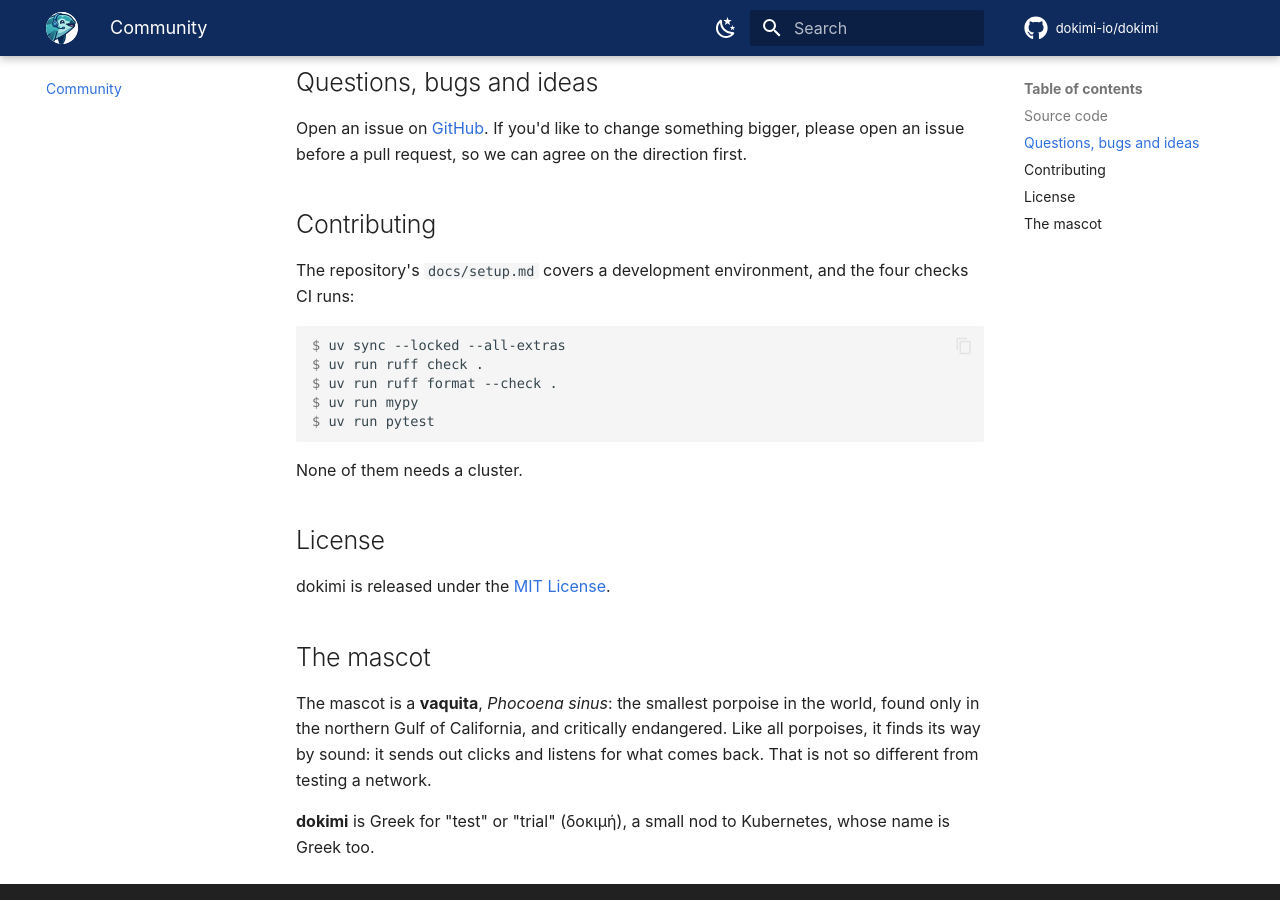
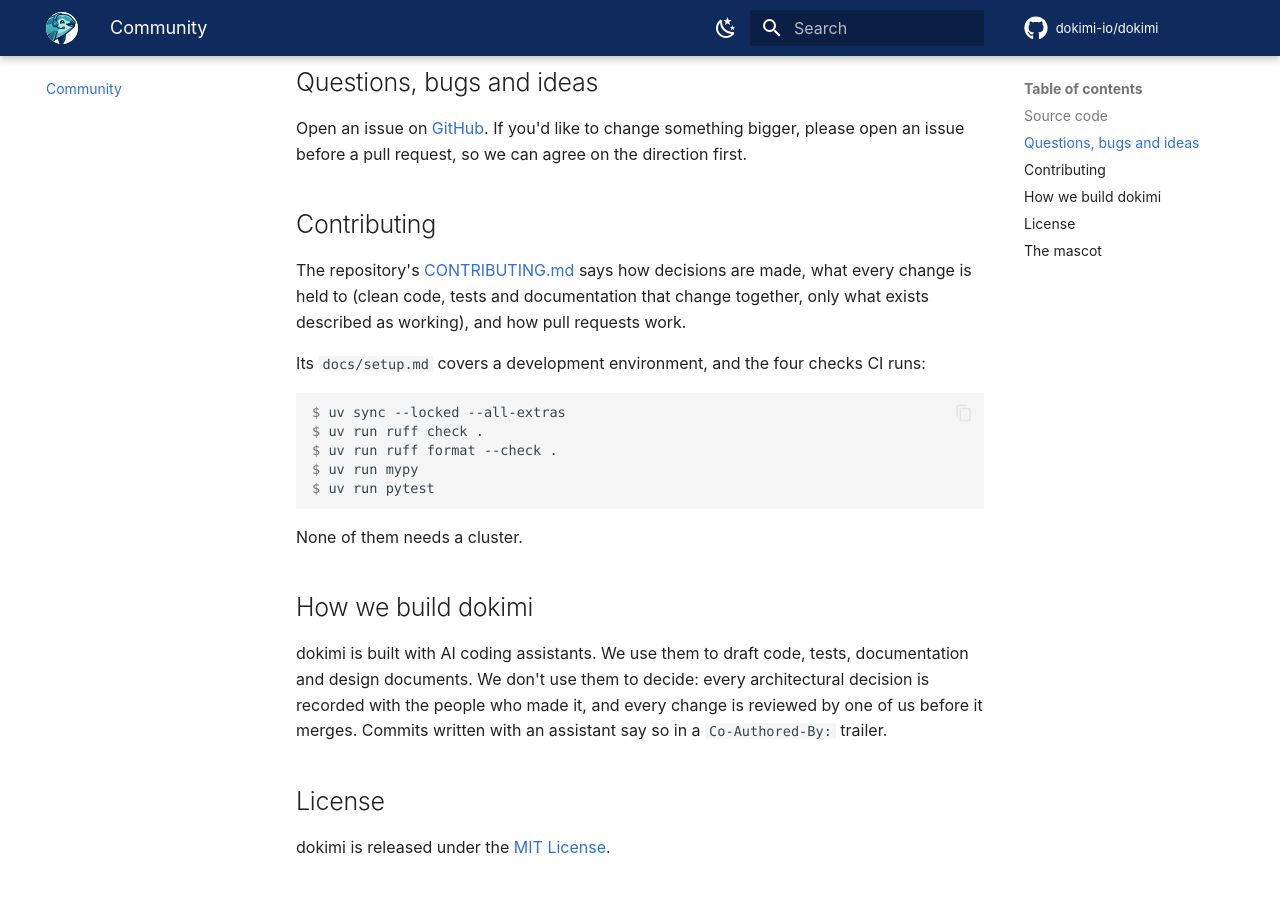
Before and after one commit to dokimi-io/dokimi-website, an MkDocs documentation site: the page built from docs/community.md, in a window 1280 px wide and 900 px high, scrolled down 359 px. Built offline with MkDocs 1.6.1 and Material for MkDocs 9.7.7, drawn with Linux system fonts in a browser that asks for light colours; comment, search, counter and statistics services are not loaded.

Commit message:
Community: link CONTRIBUTING.md, and say how we use AI assistants (#15)
Merge after dokimi#37, which adds the file this links.

Co-authored-by: Claude Opus 5.5 <noreply@anthropic.com>

````diff
--- a/docs/community.md
+++ b/docs/community.md
@@ -14,7 +14,11 @@ first.
 
 ## Contributing
 
-The repository's `docs/setup.md` covers a development environment, and the four checks CI runs:
+The repository's [CONTRIBUTING.md](https://github.com/dokimi-io/dokimi/blob/main/CONTRIBUTING.md)
+says how decisions are made, what every change is held to (clean code, tests and documentation
+that change together, only what exists described as working), and how pull requests work.
+
+Its `docs/setup.md` covers a development environment, and the four checks CI runs:
 
 ```console
 $ uv sync --locked --all-extras
@@ -25,6 +29,13 @@ $ uv run pytest
 ```
 
 None of them needs a cluster.
+
+## How we build dokimi
+
+dokimi is built with AI coding assistants. We use them to draft code, tests, documentation and
+design documents. We don't use them to decide: every architectural decision is recorded with the
+people who made it, and every change is reviewed by one of us before it merges. Commits written
+with an assistant say so in a `Co-Authored-By:` trailer.
 
 ## License
 
````
